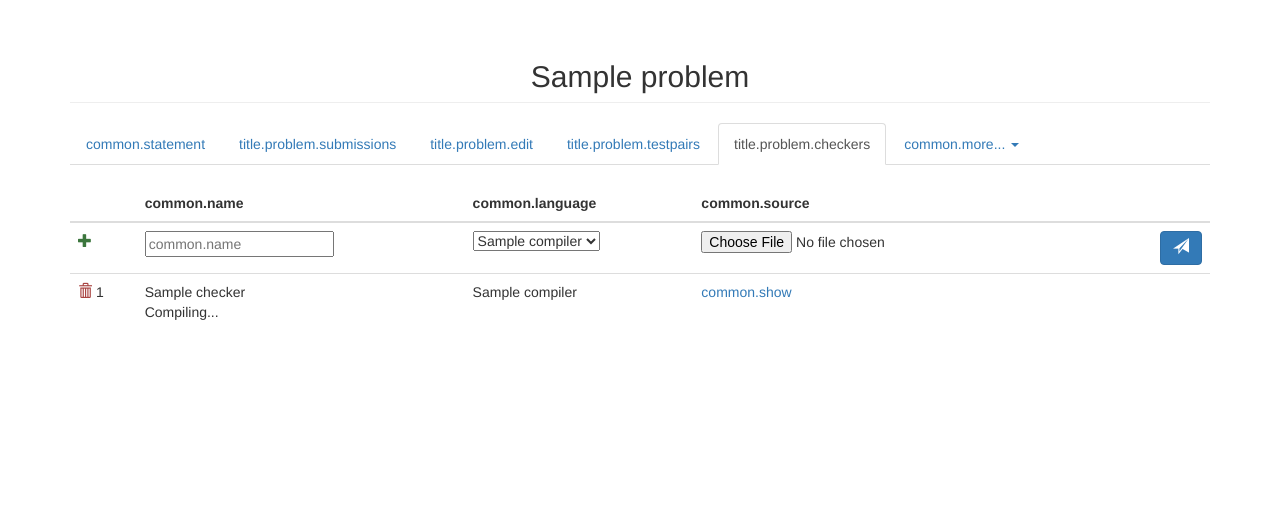
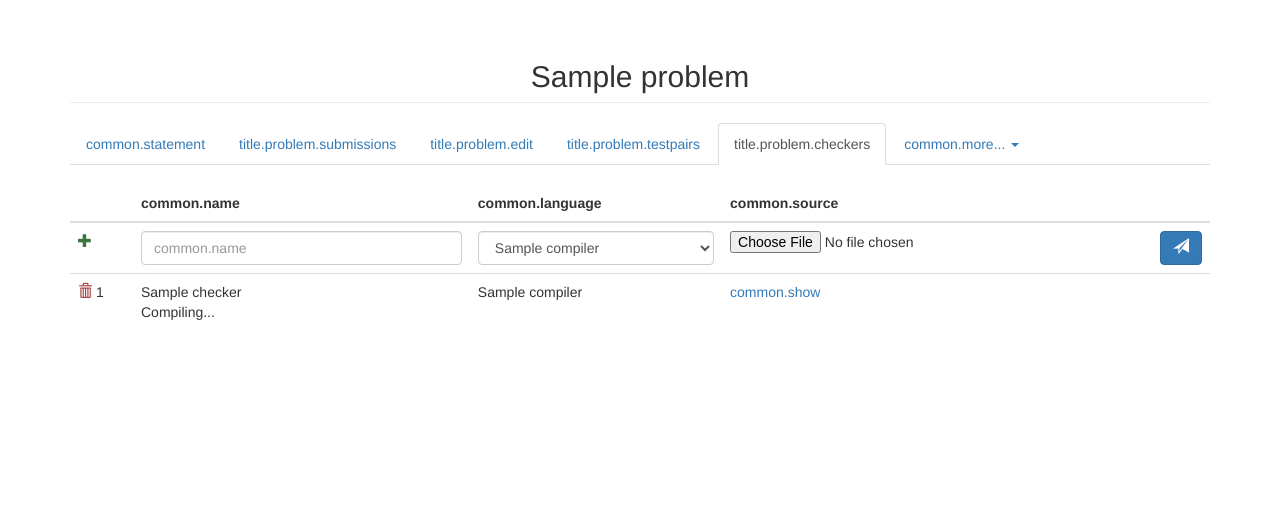
Before and after one commit to TsarN/pysistem, a Flask app: page /problem/1/checkers in a window 1280 px wide. Shown: the part 52-557 px from the top of the page. Run offline with Flask 2, Linux system fonts and the light colour scheme; the visitor is signed in with stand-in values (Sample User, id 1); tables that the repository leaves empty hold one stand-in row (values such as "Sample post"); some libraries are stand-ins or nearby versions.

Commit message:
Fixed Bootstra styling in problems.checkers

```diff
--- a/pysistem/templates/problems/checkers.html
+++ b/pysistem/templates/problems/checkers.html
@@ -16,9 +16,9 @@
     <td>
         <span class="glyphicon glyphicon-plus text-success"></span>
     </td>
-    <td><input type="text" name="name" placeholder="{{ _('common.name') }}" /></td>
+    <td><input type="text" class="form-control" name="name" placeholder="{{ _('common.name') }}" /></td>
     <td>
-        <select name="compiler">
+        <select name="compiler" class="form-control">
         {% for compiler in compilers %}
         <option value="{{ compiler.id }}" {% if loop.first %}selected="selected"{% endif %}>
             {{ compiler.name }}
```
